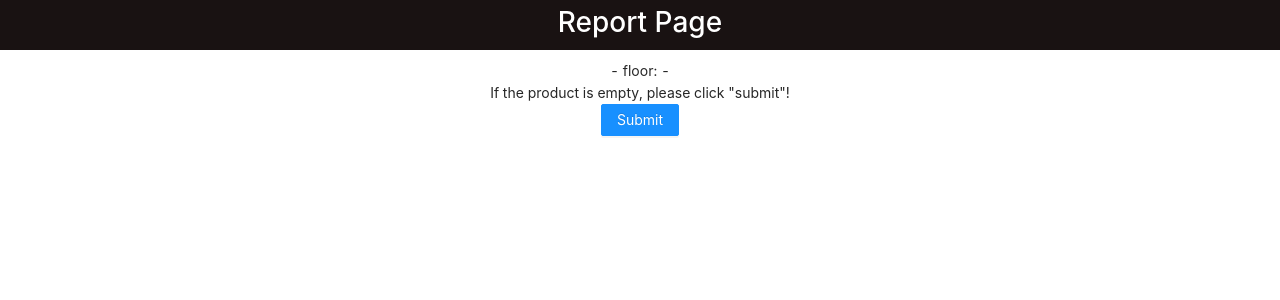
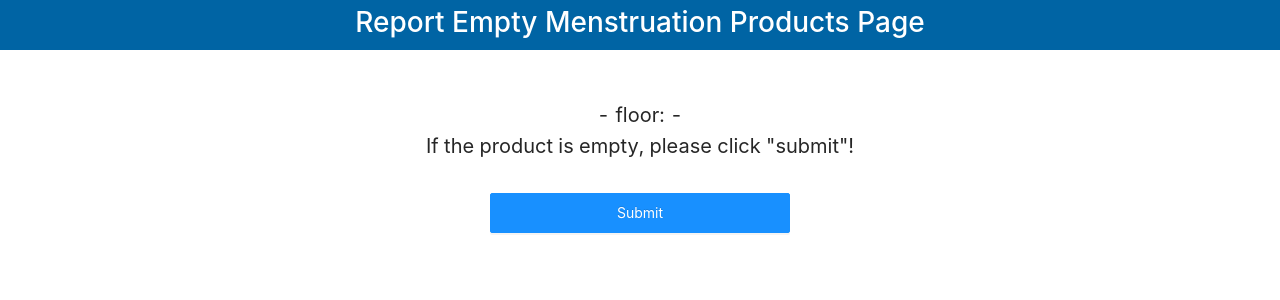
Before and after one commit to zichengshan/Menstruation_Equality_Map, a React (Create React App) app in the folder front_end/: page /report in a window 1280 px wide. Shown: the top 300 px of the page. Built offline with nearby package versions, Linux system fonts and the light colour scheme.

Commit message:
css change

```diff
--- a/front_end/src/App.css
+++ b/front_end/src/App.css
@@ -1,5 +1,6 @@
 .App {
   text-align: center;
+  font-family: Arial, Helvetica, sans-serif;
 }
 
 .App-logo {
--- a/front_end/src/pages/Report.js
+++ b/front_end/src/pages/Report.js
@@ -1,8 +1,6 @@
 import React, { useState, useEffect } from "react";
-import { Button, Input } from "antd";
-import { reportEmpty } from "../request/api";
+import { Button } from "antd";
 import "./Report.css";
-const { TextArea } = Input;
 
 function Report() {
 
@@ -37,22 +35,30 @@ function Report() {
   }
   return (
     <div class="wrapall">
-      <div className="Header">
+      <div className="Header" style={{
+          backgroundColor: "#0064a4"
+
+      }}>
         <h1
           style={{
             color: "white",
             textAlign: "center",
+            backgroundColor: "#0064a4"
           }}
         >
-          Report Page
+          Report Empty Menstruation Products Page
         </h1>
       </div>
-      <div style={{ textAlign: "center", marginTop: "10px" }}>
+      <div style={{ textAlign: "center", marginTop: "50px", fontSize: "20px"}}>
         <span>{restroomNum} - floor: {floorName} - {buildingName}</span>
         <div>
           <span>If the product is empty, please click "submit"!</span>
         </div>
-        <Button type="primary" htmlType="submit" onClick={submitReport}>
+        <Button type="primary" htmlType="submit" onClick={submitReport} style={{
+          marginTop: "30px",
+          width:"300px",
+          height:"40px"
+        }}>
           Submit
         </Button>
       </div>
```
